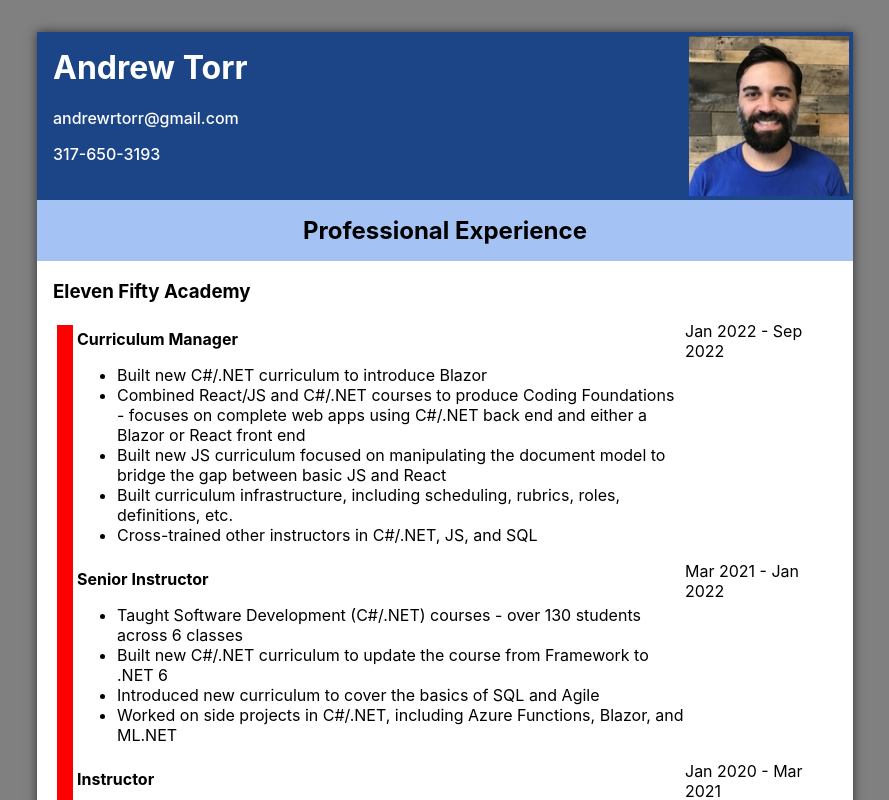
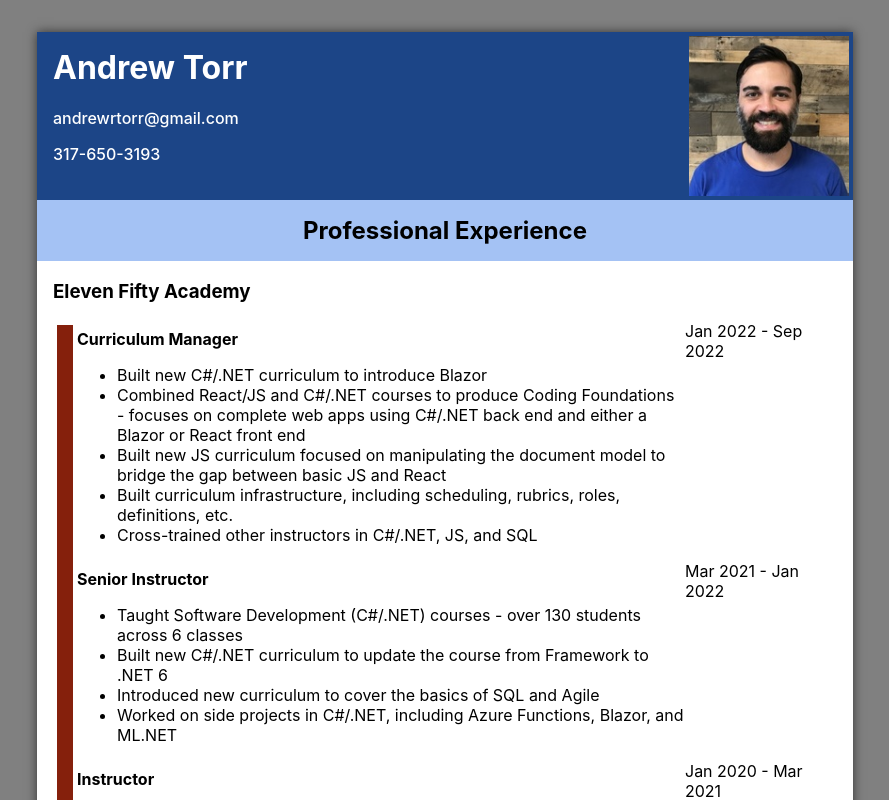
Before and after one commit to AndroidDoctorr/my-site-test, a React (Create React App) app: page / in a window 1280 px wide. Shown: the top 800 px of the page, without its empty margins (195-1084 px from the left). Built offline with nearby package versions, Linux system fonts and the light colour scheme.

Commit message:
applied experience item colors

```diff
--- a/src/components/Experience/Experience.js
+++ b/src/components/Experience/Experience.js
@@ -26,7 +26,10 @@ function Experience(props) {
             <h3 className='experience-title'>{props.item.title}</h3>
             <div className='experience-body'>
                 <div className='experience-colorBar'>
-                    <div className='experience-color'></div>
+                    <div
+                        className='experience-color'
+                        style={{ backgroundColor: props.item.color }}
+                    ></div>
                 </div>
                 <div className='experience-roles'>
                     {props.item.roles.map(
```
